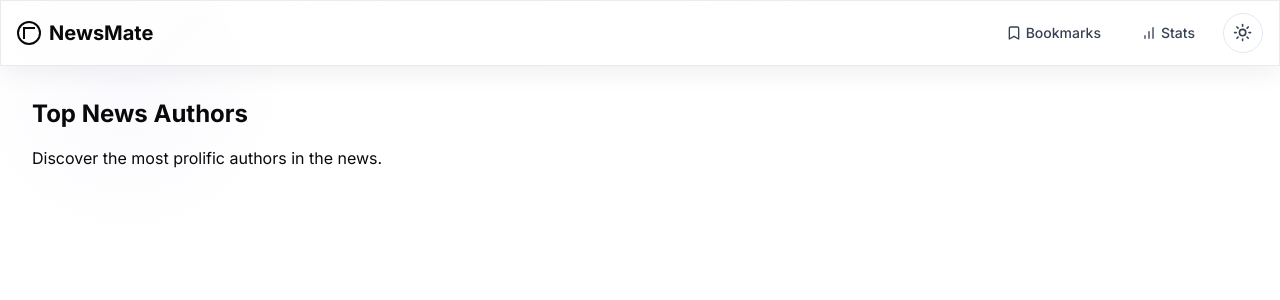
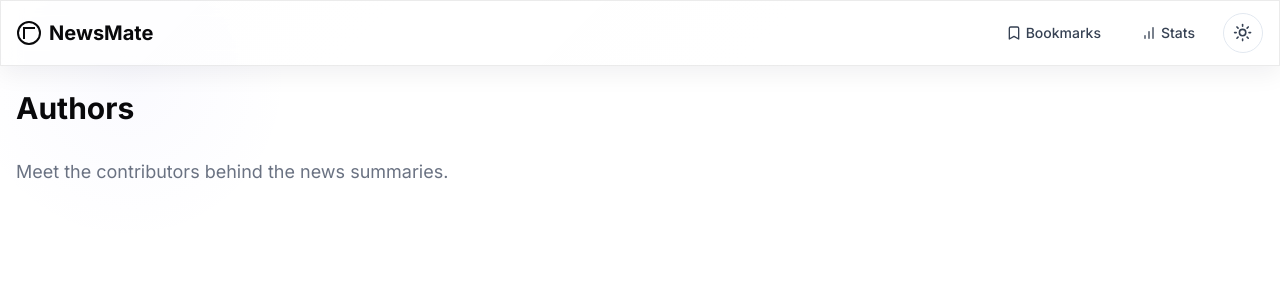
Before and after one commit to hamzaiftikhhar/InShorts-AI, a Next.js app: page /authors in a window 1280 px wide. Shown: the top 300 px of the page. Built offline with nearby package versions, Linux system fonts and the light colour scheme.

Commit message:
feat: Add helper text to search filters and authors page

```diff
--- a/app/authors/page.tsx
+++ b/app/authors/page.tsx
@@ -2,10 +2,12 @@ import React from "react";
 
 export default function AuthorsPage() {
   return (
-    <div className="p-8">
-      <h1 className="text-2xl font-bold mb-4">Top News Authors</h1>
-      <p className="mb-2">Discover the most prolific authors in the news.</p>
-      {/* You can add more content or fetch author stats dynamically here */}
-    </div>
+    <main className="container mx-auto px-4 py-6">
+      <div className="space-y-8">
+        <h1 className="text-3xl font-bold">Authors</h1>
+        <p className="text-lg text-gray-500">Meet the contributors behind the news summaries.</p>
+        {/* You can add more content or fetch author stats dynamically here */}
+      </div>
+    </main>
   );
 }
--- a/components/search-filters.tsx
+++ b/components/search-filters.tsx
@@ -78,6 +78,7 @@ export default function SearchFilters() {
           Search
         </Button>
       </form>
+        <p className="text-xs text-gray-400 mt-2">Tip: Use filters to narrow down your news search.</p>
     </div>
   )
 }
```
